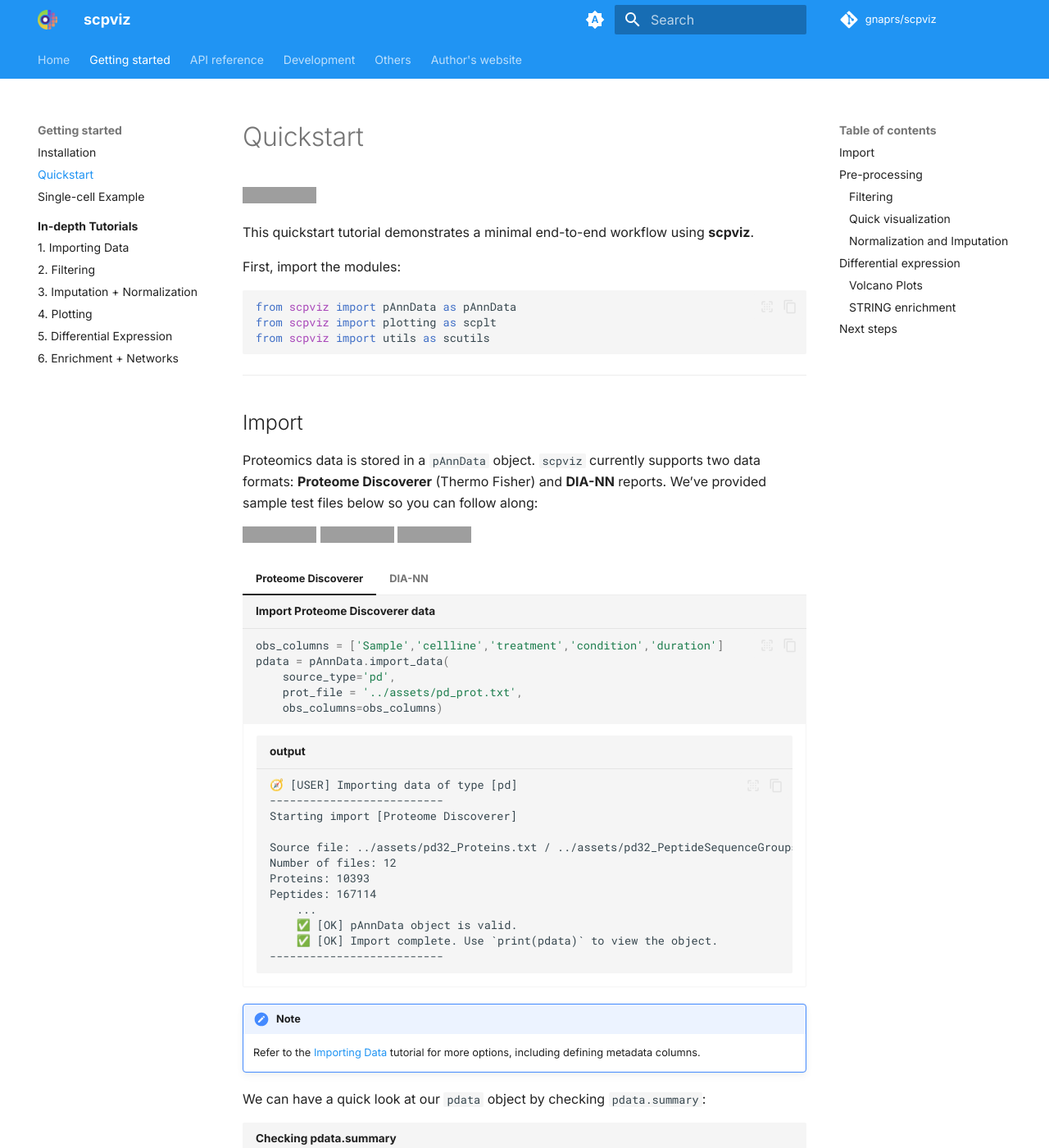
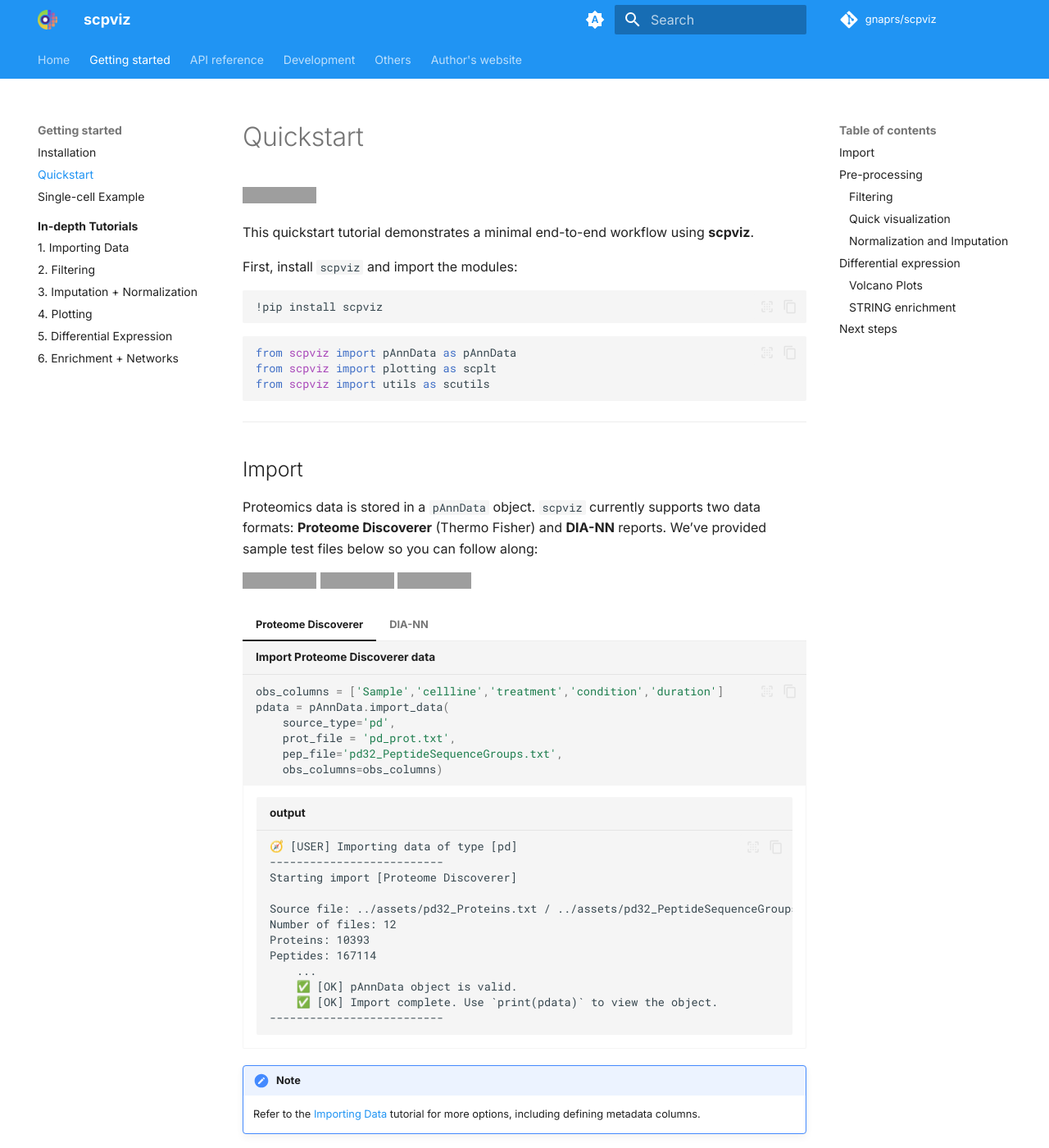
Before and after one commit to gnaprs/scviz, an MkDocs documentation site: the page built from docs/tutorials/quickstart.md, in a window 1280 px wide and 1400 px high. Shown: the whole window at 82% size. Built offline with MkDocs 1.6.1 and Material for MkDocs 9.7.7, drawn with Linux system fonts in a browser that asks for light colours; comment, search, counter and statistics services are not loaded; grey boxes are pictures that could not be loaded.

Commit message:
docs(quickstart): update download links

````diff
--- a/docs/tutorials/quickstart.md
+++ b/docs/tutorials/quickstart.md
@@ -1,10 +1,15 @@
 # Quickstart
 
-[![Open In Colab](https://colab.research.google.com/assets/colab-badge.svg)](https://colab.research.google.com/github/gnaprs/scpviz/blob/main/docs/tutorials/quickstart.ipynb)
+[![Download Notebook](https://img.shields.io/badge/download-quickstart__notebook-blue?logo=icloud&style=flat-square)](https://github.com/gnaprs/scpviz/raw/main/docs/tutorials/quickstart.ipynb)
 
 This quickstart tutorial demonstrates a minimal end-to-end workflow using **scpviz**.
 
-First, import the modules:
+First, install `scpviz` and import the modules:
+
+```py
+!pip install scpviz
+```
+
 
 ```py
 from scpviz import pAnnData as pAnnData
@@ -28,7 +33,8 @@
     obs_columns = ['Sample','cellline','treatment','condition','duration']
     pdata = pAnnData.import_data(
         source_type='pd',
-        prot_file = '../assets/pd_prot.txt',
+        prot_file = 'pd_prot.txt',
+        pep_file='pd32_PeptideSequenceGroups.txt',
         obs_columns=obs_columns)
     ```
 
@@ -57,7 +63,7 @@
     obs_columns = ['user', 'date', 'ms', 'acquisition', 'faims', 'column', 'gradient', 'amount', 'region', 'rep']
     pdata = pAnnData.import_data(
         source_type='diann',
-        report_file = '../assets/diann_report.parquet',
+        report_file = 'diann_report.parquet',
         obs_columns=obs_columns)
     ```
 
````
Also changed, not shown: docs/tutorials/quickstart.ipynb.
